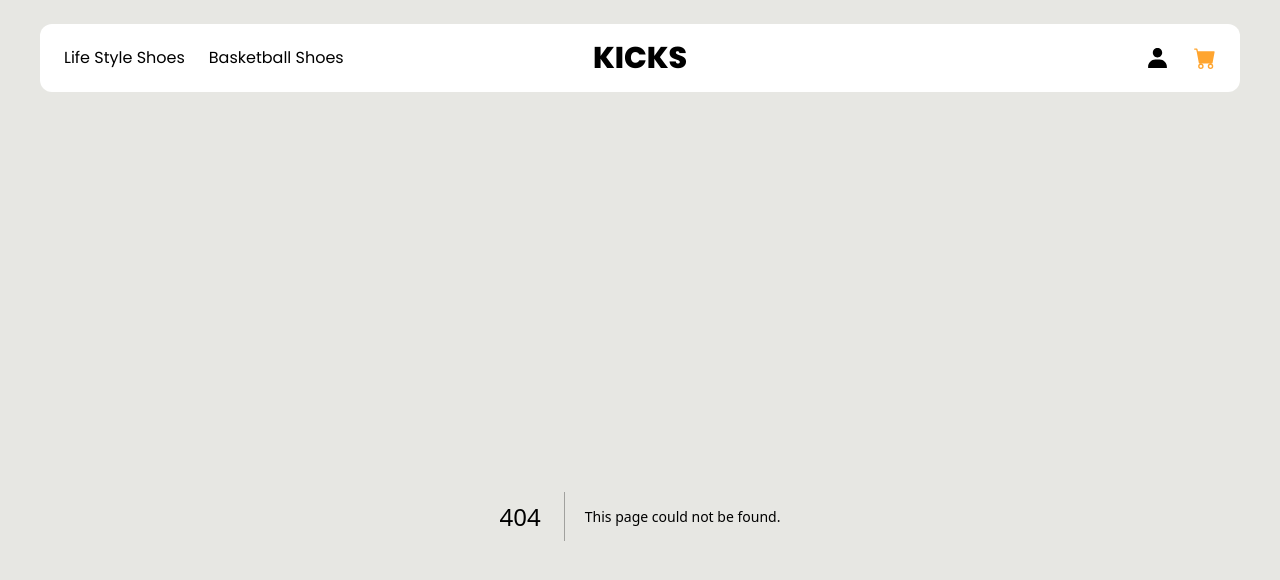
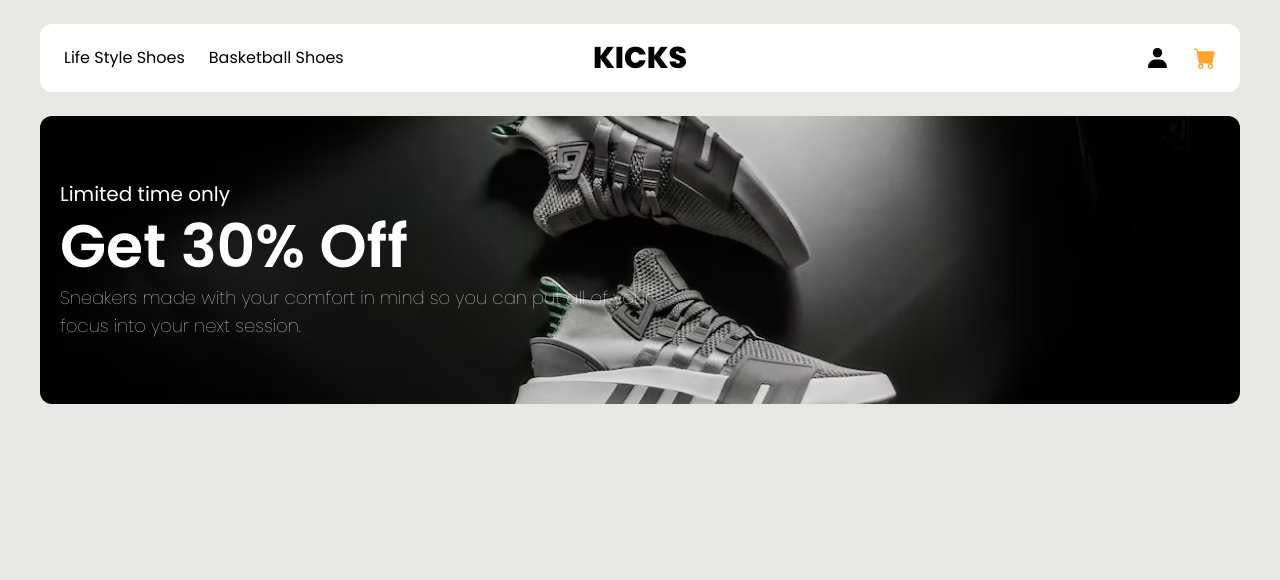
Before and after one commit to ashmeetsmonga/nextjs-kicks, a Next.js app: page /menu/1 in a window 1280 px wide. Before the commit this address had no page. Shown: the top 580 px of the page. Built offline with nearby package versions, Linux system fonts and the light colour scheme.

Commit message:
added discount header

```diff
--- /dev/null
+++ b/app/components/DiscountHeader.tsx
@@ -0,0 +1,26 @@
+import Image from "next/image";
+import React from "react";
+
+const DiscountHeader = () => {
+	return (
+		<div className='w-full relative h-60 md:h-72 rounded-xl px-5'>
+			<Image
+				src='/images/discount-image.png'
+				alt='discount-image'
+				fill
+				objectFit='cover'
+				className='rounded-xl'
+			/>
+			<div className='absolute h-60 md:h-72 text-white w-1/2 flex flex-col justify-center gap-2'>
+				<div className='md:text-xl'>Limited time only</div>
+				<div className='text-4xl md:text-6xl font-semibold'>Get 30% Off</div>
+				<div className='text-xs md:text-lg font-thin'>
+					Sneakers made with your comfort in mind so you can put all of your focus into your next
+					session.
+				</div>
+			</div>
+		</div>
+	);
+};
+
+export default DiscountHeader;
--- a/app/components/NavbarMenu.tsx
+++ b/app/components/NavbarMenu.tsx
@@ -1,10 +1,11 @@
+import Link from "next/link";
 import React from "react";
 
 const NavbarMenu = () => {
 	return (
 		<div className='absolute top-28 left-10 z-10 flex flex-col gap-4 p-4 bg-white rounded-lg items-start'>
-			<div>Life Style Shoes</div>
-			<div>Basketball Shoes</div>
+			<Link href='/menu/life-style-shoes'>Life Style Shoes</Link>
+			<Link href='/menu/basketball-shoes'>Basketball Shoes</Link>
 		</div>
 	);
 };
--- /dev/null
+++ b/app/menu/[category]/page.tsx
@@ -0,0 +1,14 @@
+import DiscountHeader from "@/app/components/DiscountHeader";
+import Image from "next/image";
+import React from "react";
+
+const CategoryPage = () => {
+	return (
+		<div className='w-full flex flex-col gap-4'>
+			<DiscountHeader />
+			<div></div>
+		</div>
+	);
+};
+
+export default CategoryPage;
```
Also changed, not shown: public/images/discount-image.png (added).
